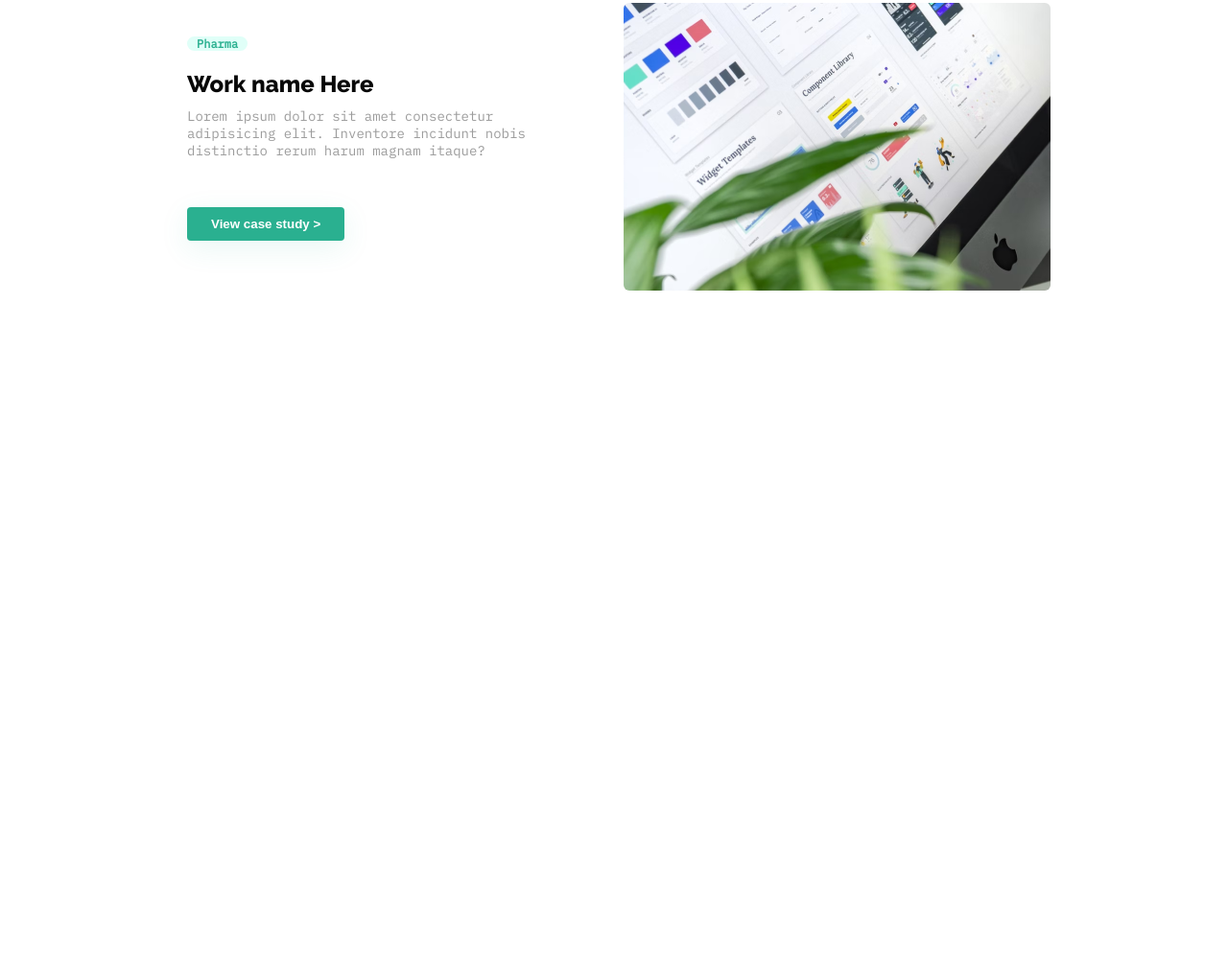
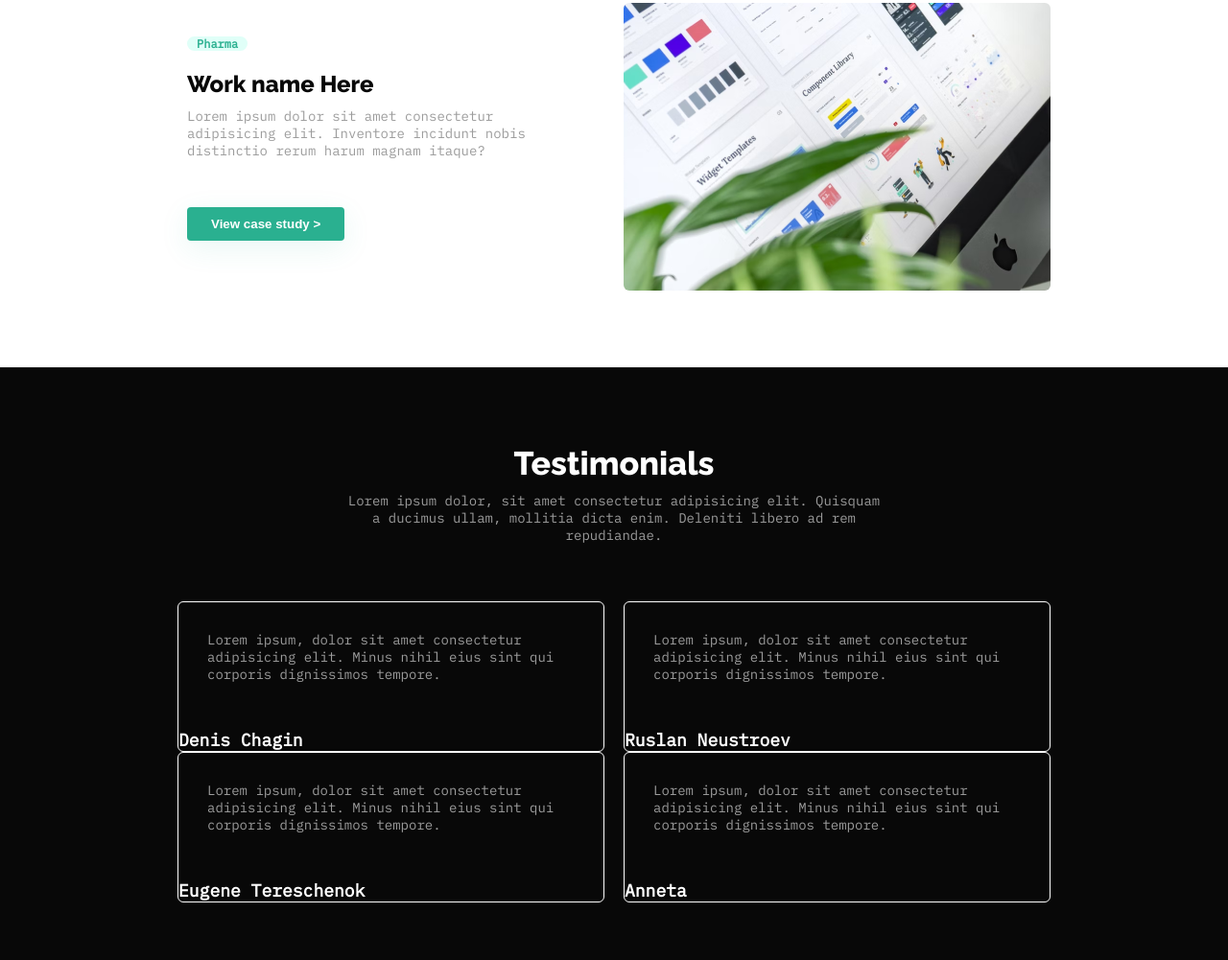
Before and after one commit to tihonhomyshen/webka, a plain HTML site: page index.html in a window 1280 px wide. Shown: the part 1663-2664 px from the top of the page at 96% size. Before the commit the page ends 2046 px from the top, so only its background shows below. Drawn offline with Linux system fonts and the light colour scheme.

Commit message:
puririrarira

```diff
--- a/index.html
+++ b/index.html
@@ -96,6 +96,50 @@
             </div>
         </div>
     </section>
+    <section class="reviews">
+      <div class="container">
+        <div class="title_page">
+          <h2 class="title">Testimonials</h2>
+          <p>Lorem ipsum dolor, sit amet consectetur adipisicing elit.
+              Quisquam a ducimus ullam, mollitia dicta enim.
+              Deleniti libero ad rem repudiandae.</p>
+        </div>
+        <div class="reviews_block">
+          <div class="review_block">
+            <p class="review_text"> Lorem ipsum, dolor sit amet consectetur adipisicing elit.
+              Minus nihil eius sint qui corporis dignissimos tempore.</p>
+            <div class="review_author">
+              <img src="" alt="">
+              <p>Denis Chagin</p>
+            </div>
+          </div>
+          <div class="review_block">
+            <p class="review_text"> Lorem ipsum, dolor sit amet consectetur adipisicing elit.
+              Minus nihil eius sint qui corporis dignissimos tempore.</p>
+            <div class="review_author">
+              <img src="" alt="">
+              <p>Ruslan Neustroev</p>
+            </div>
+          </div>
+          <div class="review_block">
+            <p class="review_text"> Lorem ipsum, dolor sit amet consectetur adipisicing elit.
+              Minus nihil eius sint qui corporis dignissimos tempore.</p>
+            <div class="review_author">
+              <img src="" alt="">
+              <p>Eugene Tereschenok</p>
+            </div>
+          </div>
+          <div class="review_block">
+            <p class="review_text"> Lorem ipsum, dolor sit amet consectetur adipisicing elit.
+              Minus nihil eius sint qui corporis dignissimos tempore.</p>
+            <div class="review_author">
+              <img src="" alt="">
+              <p>Anneta</p>
+            </div>
+          </div>
+        </div>
+      </div>
+    </section>
 
 </body>
 
--- a/src/style.css
+++ b/src/style.css
@@ -437,3 +437,54 @@ body {
     font-size: 30px;
   }
 }
+
+.reviews{
+  background-color: var(--color);
+  padding: 80px 0 60px 0;
+}
+
+.reviews_block{
+  display: flex;
+  align-items: flex-start;
+  flex-wrap: wrap;
+  margin-top: 60px;
+  justify-content: space-between;
+}
+
+.reviews .title_page {
+  text-align: center;
+  max-width: 570px;
+}
+
+.title_page > p{
+  margin-top: 10px;
+}
+
+.reviews h2{
+  color: #FFF;
+  font-weight: 800;
+  font-size: 34px;
+  font-family: "Raleway";
+}
+
+.reviews .container {
+  display: flex;
+  flex-direction: column;
+  align-items: center;
+}
+
+.review_block{
+  max-width: 445px;
+  border-radius: 6px;
+  border: 1px solid white;
+}
+
+.review_text{
+  margin: 30px 30px;
+}
+
+.review_author p{
+  color: #FFF;
+  font-weight: 700;
+  font-size: 18px;
+}
```
Also changed, not shown: src/image/deniska.jfif (added).
